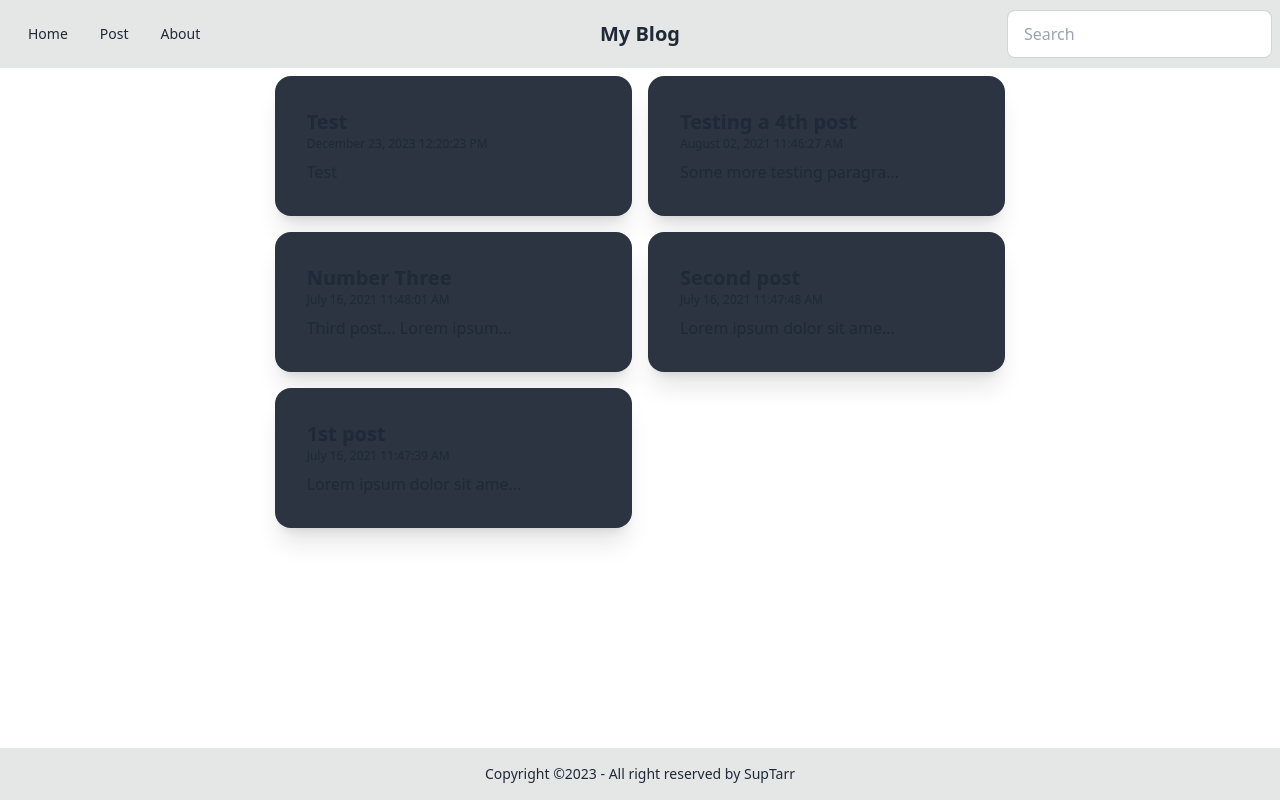
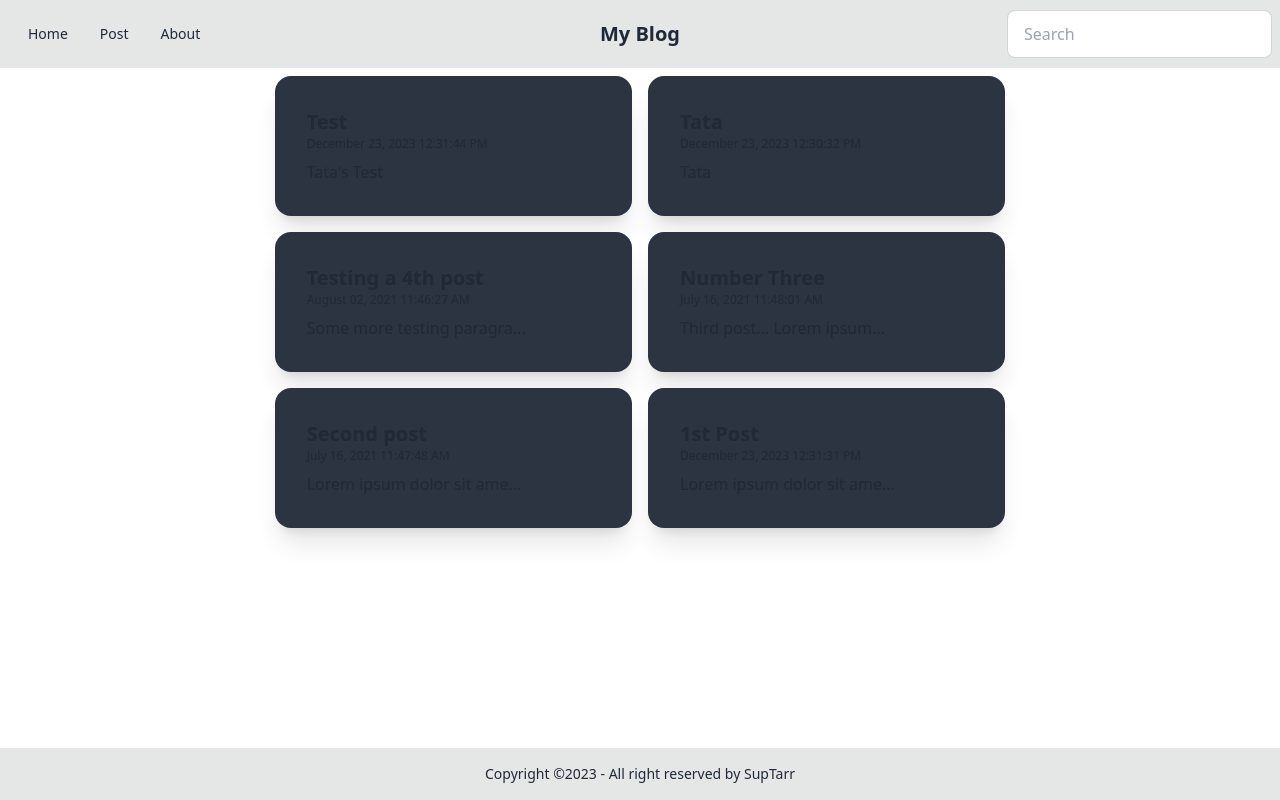
Before and after one commit to SupTarr/my-blog, a React (Vite) app: page / in a window 1280 px wide. Built offline with nearby package versions, Linux system fonts and the light colour scheme; data requests are answered from the project's data file.

Commit message:
refactor: reduce indent block

```diff
--- a/data/db.json
+++ b/data/db.json
@@ -2,8 +2,8 @@
   "posts": [
     {
       "id": 1,
-      "title": "1st post",
-      "datetime": "July 16, 2021 11:47:39 AM",
+      "datetime": "December 23, 2023 12:31:31 PM",
+      "title": "1st Post",
       "body": "Lorem ipsum dolor sit amet, consectetur adipiscing elit, sed do eiusmod tempor incididunt ut labore et dolore magna aliqua. Ut enim ad minim veniam, quis nostrud exercitation ullamco laboris nisi ut aliquip ex ea commodo consequat. Duis aute irure dolor in reprehenderit in voluptate velit esse cillum dolore eu fugiat nulla pariatur. Excepteur sint occaecat cupidatat non proident, sunt in culpa qui officia deserunt mollit anim id est laborum."
     },
     {
@@ -26,9 +26,15 @@
     },
     {
       "id": 5,
-      "datetime": "December 23, 2023 12:20:23 PM",
+      "datetime": "December 23, 2023 12:30:32 PM",
+      "title": "Tata",
+      "body": "Tata"
+    },
+    {
+      "id": 6,
+      "datetime": "December 23, 2023 12:31:44 PM",
       "title": "Test",
-      "body": "Test"
+      "body": "Tata's Test"
     }
   ]
 }
--- a/src/App.tsx
+++ b/src/App.tsx
@@ -1,5 +1,5 @@
 import { useEffect, useState } from "react";
-import { Routes, Route, useNavigate, useParams } from "react-router-dom";
+import { Routes, Route, useNavigate } from "react-router-dom";
 import { format } from "date-fns";
 import { Post } from "./types/Post";
 import Api from "./api/posts";
@@ -52,13 +52,11 @@ function App() {
       const response = await (id
         ? Api.put(`/posts/${id}`, newPost)
         : Api.post("/posts", newPost));
-      if (!id) {
-        setPosts((posts) => [...posts, response.data]);
-      } else {
-        setPosts((posts) =>
-          posts.map((post) => (post.id === id ? newPost : post)),
-        );
-      }
+      setPosts((posts) =>
+        id
+          ? posts.map((post) => (post.id === id ? newPost : post))
+          : [...posts, response.data],
+      );
       setPostTitle("");
       setPostBody("");
       navigate("/");
```
